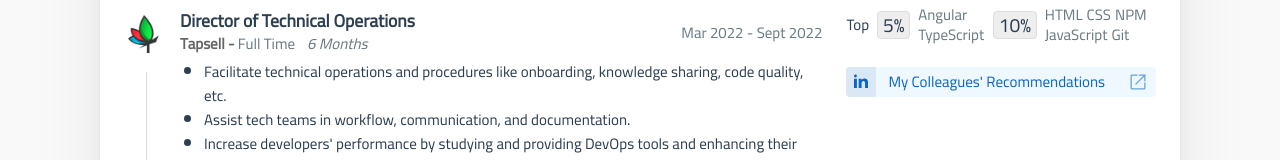
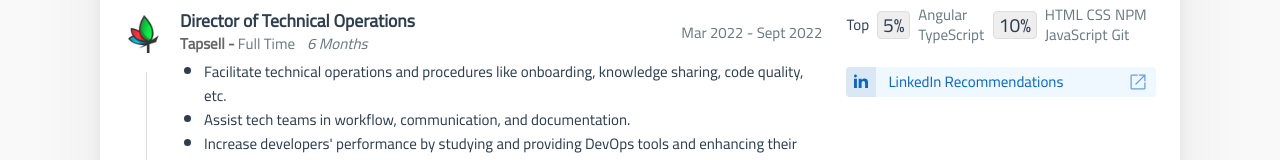
Before and after one commit to imancn/resume-builder, a Vue app: page / in a window 1280 px wide. Shown: the part 556-716 px from the top of the page. Built offline with nearby package versions, Linux system fonts and the light colour scheme; a web font is replaced by a local one.

Commit message:
fix: small issues with social and honors and sizes

```diff
--- a/src/HeaderProfile.vue
+++ b/src/HeaderProfile.vue
@@ -68,7 +68,7 @@ const socialMedia: SocialMedia[] = [
 
     <!--    </div>-->
     <div class="social-media">
-      <a v-for="s of socialMedia" :key="s.link" :href="s.link" :class="s.class">
+      <a v-for="s of socialMedia" :key="s.link" :href="s.link" :class="s.class" target="_blank">
         <span v-if="s.icon" class="material-symbols-outlined">{{ s.icon }}</span>
         <span v-else><component v-bind:is="s.iconComponent"></component></span>
       </a>
--- a/src/Resume.vue
+++ b/src/Resume.vue
@@ -54,6 +54,6 @@ import HonorsList from '@/HonorsList.vue';
 
 .aside {
   flex: 0 0 min(320px, 30%);
-  min-width: 275px;
+  min-width: 285px;
 }
 </style>
--- a/src/components/LinkedinRecoms.vue
+++ b/src/components/LinkedinRecoms.vue
@@ -10,7 +10,7 @@ import IconLinkedin from '@/components/icons/IconLinkedin.vue';
     <div class="linkedin-icon">
       <IconLinkedin :is-colored="true" />
     </div>
-    <div>My Colleagues' Recommendations</div>
+    <div class="linkedin-recom-text">LinkedIn Recommendations</div>
     <div class="outside-link-icon"><span class="material-symbols-outlined">open_in_new</span></div>
   </a>
 </template>
@@ -27,6 +27,9 @@ import IconLinkedin from '@/components/icons/IconLinkedin.vue';
   &:hover {
     opacity: 0.9;
   }
+}
+.linkedin-recom-text {
+  margin-inline-end: 0.25rem;
 }
 .linkedin-icon {
   width: 30px;
--- a/src/components/WorkExperience.vue
+++ b/src/components/WorkExperience.vue
@@ -31,9 +31,6 @@ function getDateRangeLengthBetweenPositions(
   const months = endMonth ? endMonth - startMonth : nowDate.getMonth() + 1 - startMonth;
   const totalMonths = years * 12 + months;
 
-  // return years === 0
-  //   ? `${months} Months`
-  //   : `${years}${months >= 6 ? '.5+' : months > 0 ? '+' : ''} Years`;
   return totalMonths <= 1
     ? '1 month'
     : totalMonths < 12
```
